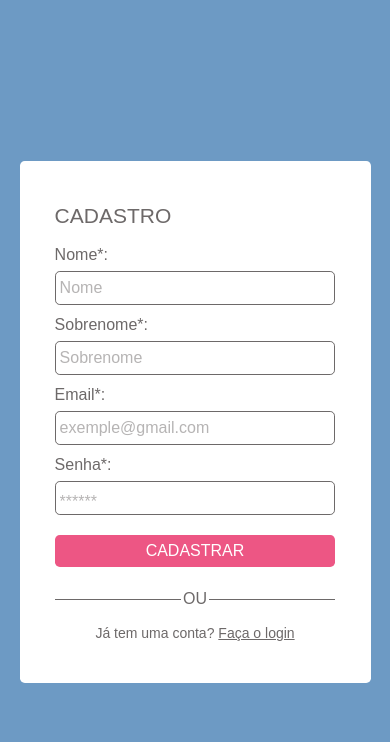
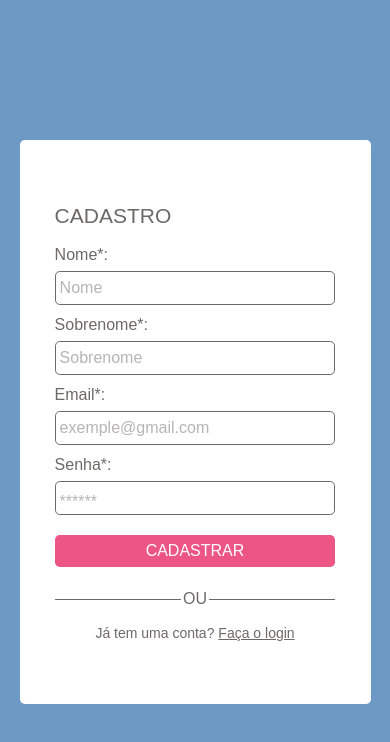
Before and after one commit to evandrob10/auto-blog-flamengo, a Next.js app in the folder auto-blog/: page /auth/register in a window 390 px wide. Shown: the top 742 px of the page. Built offline with nearby package versions, Linux system fonts and the light colour scheme.

Commit message:
responsive register

```diff
--- a/auto-blog/src/app/auth/register/page.tsx
+++ b/auto-blog/src/app/auth/register/page.tsx
@@ -37,7 +37,7 @@ export default function Register() {
 
     return (
         <section className="text-[#6d6969] flex h-screen justify-center items-center bg-[#6D9AC4]">
-            <div className="bg-[#FFFFFF] py-[10%] w-[90%] rounded-[.3em] flex items-center justify-center">
+            <div className="bg-[#FFFFFF] py-15 w-[90%] rounded-[.3em] flex items-center justify-center md:w-[670px]">
                 <div className="w-[80%] h-[80%]">
                     <h1 className="text-[21px] mb-3">CADASTRO</h1>
                     <div>
```
